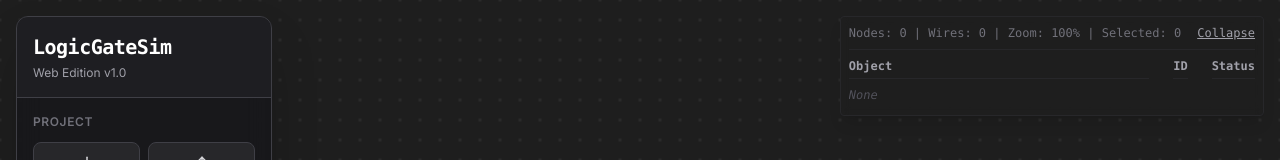
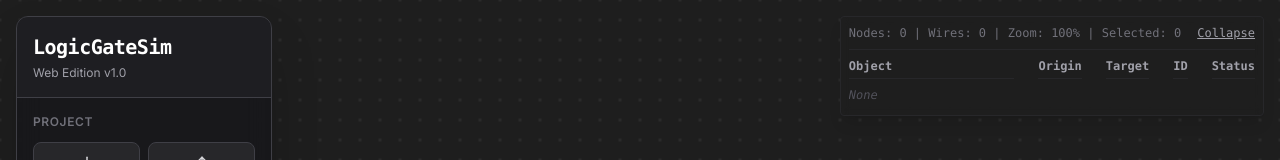
Before and after one commit to samuel-lope/LogicGates-Emulator, a React (Vite) app: page / in a window 1280 px wide. Both pictures are taken after a click on the button "Expand". Shown: the top 160 px of the page. Built offline with nearby package versions, Linux system fonts and the light colour scheme.

Commit message:
feat: Display wire origin and target in matrix
Add columns to the matrix view to show the origin and target components of wires. This provides more detailed information about circuit connectivity.

```diff
--- a/App.tsx
+++ b/App.tsx
@@ -919,18 +919,22 @@ const App: React.FC = () => {
 
         {isMatrixExpanded && (
           <div className="mt-2 pt-2 border-t border-zinc-800 max-h-64 overflow-y-auto">
-            <div className="grid grid-cols-[1fr_auto_auto] gap-x-6 gap-y-1 text-left">
+            <div className="grid grid-cols-[1fr_auto_auto_auto_auto] gap-x-6 gap-y-1 text-left">
               <div className="font-bold text-zinc-400 border-b border-zinc-800 pb-1">Object</div>
+              <div className="font-bold text-zinc-400 border-b border-zinc-800 pb-1">Origin</div>
+              <div className="font-bold text-zinc-400 border-b border-zinc-800 pb-1">Target</div>
               <div className="font-bold text-zinc-400 border-b border-zinc-800 pb-1">ID</div>
               <div className="font-bold text-zinc-400 border-b border-zinc-800 pb-1">Status</div>
 
               {nodes.length === 0 && wires.length === 0 && (
-                <div className="col-span-3 text-zinc-600 italic py-1">None</div>
+                <div className="col-span-5 text-zinc-600 italic py-1">None</div>
               )}
 
               {nodes.map(n => (
                 <React.Fragment key={n.id}>
                   <div className="truncate text-zinc-300" title={n.type}>{n.type}</div>
+                  <div className="text-zinc-600 text-center">-</div>
+                  <div className="text-zinc-600 text-center">-</div>
                   <div className="text-zinc-500" title={n.id}>{n.id.substring(0, 4)}</div>
                   <div className={n.state ? 'text-green-400' : 'text-zinc-500'}>
                     {n.state ? 'true' : 'false'}
@@ -941,6 +945,8 @@ const App: React.FC = () => {
               {wires.map(w => (
                 <React.Fragment key={w.id}>
                   <div className="truncate text-zinc-500" title="WIRE">WIRE</div>
+                  <div className="text-zinc-400" title={w.sourceNodeId}>{w.sourceNodeId.substring(0, 4)}</div>
+                  <div className="text-zinc-400" title={`${w.targetNodeId}-${w.targetPinIndex + 1}`}>{w.targetNodeId.substring(0, 4)}-{w.targetPinIndex + 1}</div>
                   <div className="text-zinc-500" title={w.id}>{w.id.substring(0, 4)}</div>
                   <div className={w.state ? 'text-green-400' : 'text-zinc-500'}>
                     {w.state ? 'true' : 'false'}
```
